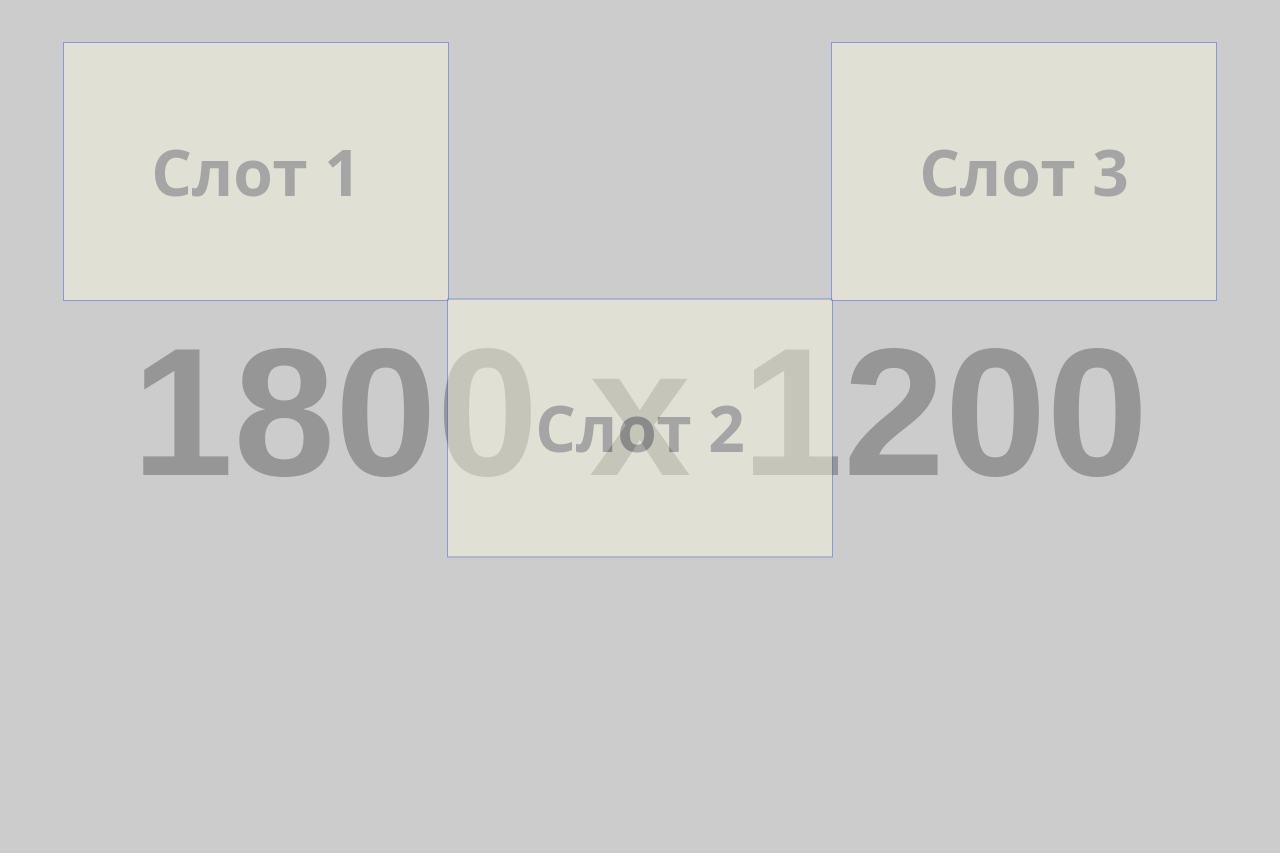
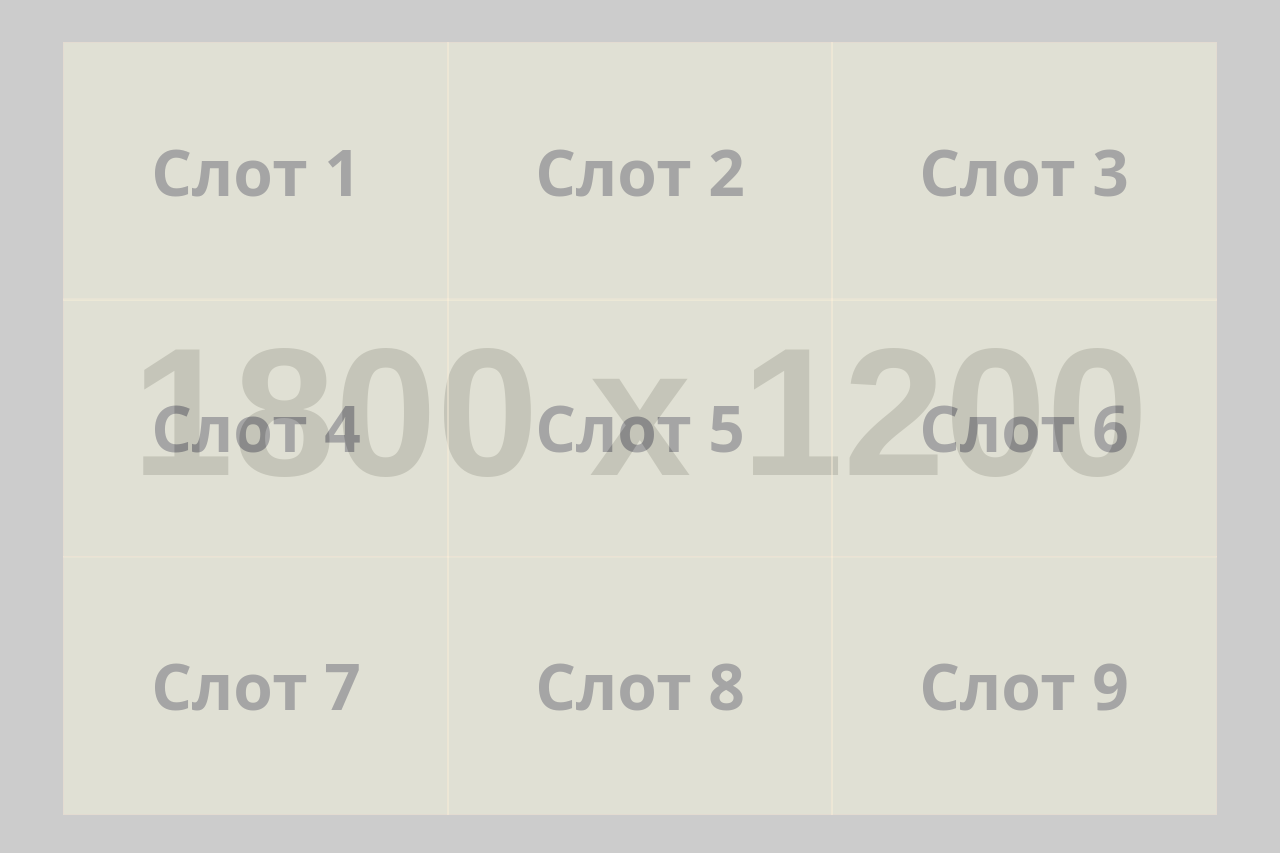
Before and after one commit to veezex/n_adv, a website: page docs/index.html in a window 1280 px wide. Drawn offline with nearby package versions, Linux system fonts and the light colour scheme; placeholder pictures from the web are drawn by us.

Commit message:
upd styles

```diff
--- a/docs/index.html
+++ b/docs/index.html
@@ -71,7 +71,7 @@
   <style>
     /* Стили объектов */
     .test {
-      outline: 1px solid royalblue;
+      outline: 1px solid antiquewhite;
       width: 100%;
       height: 100%;
       background-color: beige;
@@ -91,11 +91,31 @@
       <div class="object horizontal-left vertical-top">
         <div class="test">Слот 1</div>
       </div>
-      <div class="object horizontal-center vertical-center">
+      <div class="object horizontal-center vertical-top">
         <div class="test">Слот 2</div>
       </div>
       <div class="object horizontal-right vertical-top">
         <div class="test">Слот 3</div>
+      </div>
+
+      <div class="object horizontal-left vertical-center">
+        <div class="test">Слот 4</div>
+      </div>
+      <div class="object horizontal-center vertical-center">
+        <div class="test">Слот 5</div>
+      </div>
+      <div class="object horizontal-right vertical-center">
+        <div class="test">Слот 6</div>
+      </div>
+
+      <div class="object horizontal-left vertical-bottom">
+        <div class="test">Слот 7</div>
+      </div>
+      <div class="object horizontal-center vertical-bottom">
+        <div class="test">Слот 8</div>
+      </div>
+      <div class="object horizontal-right vertical-bottom">
+        <div class="test">Слот 9</div>
       </div>
     </div>
   </section>
```
